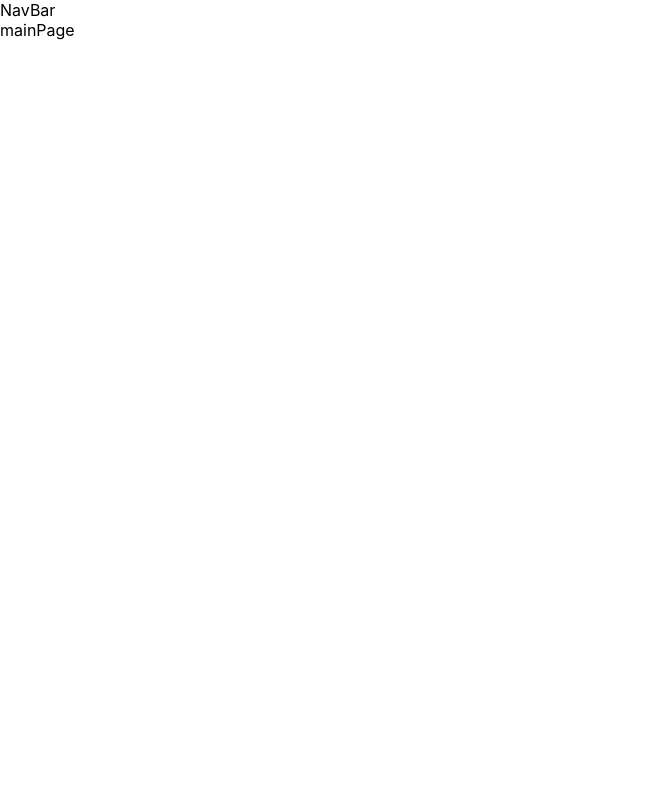
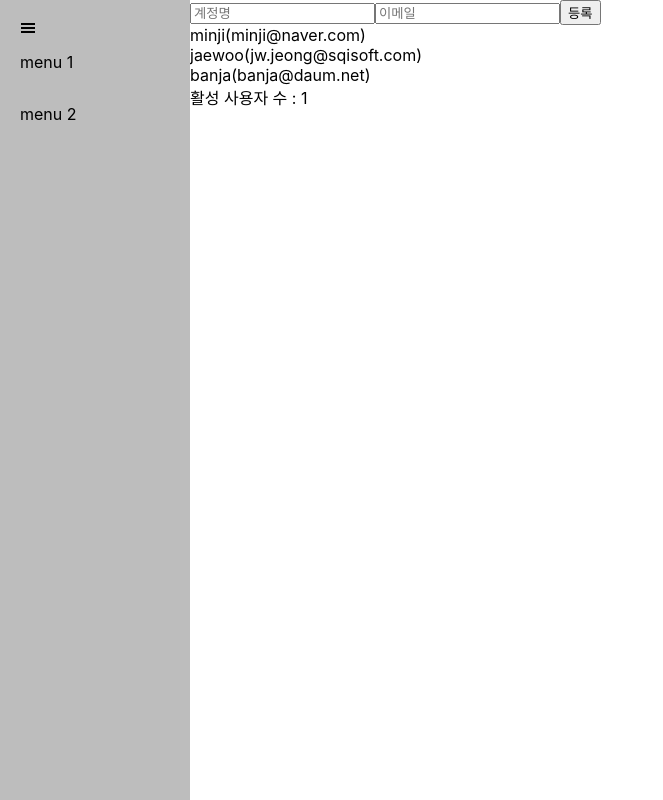
Before and after one commit to projaewoo/Board, a React (Create React App) app: page / in a window 1280 px wide. Shown: the whole page, without its empty margins (0-663 px from the left). Built offline with nearby package versions, Linux system fonts and the light colour scheme.

Commit message:
Context API 도입중

```diff
--- a/package.json
+++ b/package.json
@@ -9,6 +9,7 @@
     "eslint-config-airbnb": "^18.2.1",
     "react": "^17.0.2",
     "react-dom": "^17.0.2",
+    "react-icons": "^4.3.1",
     "react-scripts": "4.0.3",
     "styled-components": "^5.3.1",
     "web-vitals": "^1.0.1"
@@ -40,6 +41,6 @@
   "devDependencies": {
     "eslint-config-prettier": "^8.3.0",
     "eslint-plugin-prettier": "^3.3.1",
-    "prettier": "^2.2.1"
+    "prettier": "^2.4.1"
   }
 }
--- a/src/App.js
+++ b/src/App.js
@@ -1,11 +1,20 @@
+import React, {
+  useReducer,
+  useState,
+  useRef,
+  useCallback,
+  useMemo,
+} from "react";
 import NavBar from "./components/NavBar";
 import MainPage from "./components/MainPage";
 
 const App = () => {
+  const [sideBar, setSideBar] = useState(true);
+
   return (
     <>
-      <NavBar />
-      <MainPage />
+      <NavBar sideBar={sideBar} setSideBar={setSideBar} />
+      <MainPage sideBar={sideBar} />
     </>
   );
 };
--- /dev/null
+++ b/src/components/CreateUser.js
@@ -0,0 +1,23 @@
+import React, { useEffect } from "react";
+import styled from "styled-components";
+
+const CreateUser = (props) => {
+  const { username, email, onChange, onCreate } = props;
+
+  useEffect(() => {
+    console.log(`username`, username);
+    console.log(`email`, email);
+  }, [username, email]);
+
+  return (
+    <CreateUserWrapper>
+      <input name="username" placeholder="계정명" onChange={onChange} />
+      <input name="emial" placeholder="이메일" onChange={onChange} />
+      <button onClick={() => onCreate()}>등록</button>
+    </CreateUserWrapper>
+  );
+};
+
+const CreateUserWrapper = styled.div``;
+
+export default CreateUser;
--- a/src/components/MainPage.js
+++ b/src/components/MainPage.js
@@ -1,16 +1,109 @@
-import React from 'react';
-import styled from 'styled-components';
+import React, { useReducer, useRef, useCallback, useMemo } from "react";
+import styled from "styled-components";
 
-const MainPage = () => {
-  return(
-    <MainPageWrapper>
-      mainPage
-    </MainPageWrapper>
+import useInputs from "../hooks/useInputs";
+
+import CreateUser from "./CreateUser";
+import UserList from "./UserList";
+
+const initialState = {
+  users: [
+    {
+      id: 1,
+      username: "minji",
+      email: "minji@naver.com",
+      active: true,
+    },
+    {
+      id: 2,
+      username: "jaewoo",
+      email: "jw.jeong@sqisoft.com",
+      active: false,
+    },
+    {
+      id: 3,
+      username: "banja",
+      email: "banja@daum.net",
+      active: false,
+    },
+  ],
+};
+
+const reducer = (state, action) => {
+  switch (action.type) {
+    case "CREATE_USER":
+      return {
+        users: state.users.concat(action.user),
+      };
+    case "TOGGLE_USER":
+      return {
+        ...state,
+        users: state.users.map((user) =>
+          user.id === action.id ? { ...user, active: !user.active } : user
+        ),
+      };
+    case "REMOVE_USER":
+      return {
+        ...state,
+        users: state.users.filter((user) => user.id !== action.id),
+      };
+    default:
+      return state;
+  }
+};
+
+const countActiveUsers = (users) => {
+  return users.filter((user) => user.active).length;
+};
+
+export const UserDispatch = React.createContext(null);
+
+const MainPage = (props) => {
+  const { sideBar } = props;
+
+  const [{ username, email }, onChange, onReset] = useInputs({
+    username: "",
+    email: "",
+  });
+
+  const [state, dispatch] = useReducer(reducer, initialState);
+  const nextId = useRef(4);
+
+  const { users } = state;
+
+  const onCreate = useCallback(() => {
+    dispatch({
+      type: "CREATE_USER",
+      user: {
+        id: nextId.current,
+        username,
+        email,
+      },
+    });
+    onReset();
+    nextId.current += 1;
+  }, [username, email, onReset]);
+
+  const count = useMemo(() => countActiveUsers(users), [users]);
+
+  return (
+    <UserDispatch.Provider value={dispatch}>
+      <MainPageWrapper sideBar={sideBar}>
+        <CreateUser
+          username={username}
+          email={email}
+          onChange={onChange}
+          onCreate={onCreate}
+        />
+        <UserList users={users} />
+        <div>활성 사용자 수 : {count}</div>
+      </MainPageWrapper>
+    </UserDispatch.Provider>
   );
 };
 
 const MainPageWrapper = styled.div`
-
+  padding-left: ${(props) => (props.sideBar ? "190px" : "60px")};
 `;
 
 export default MainPage;
--- a/src/components/NavBar.js
+++ b/src/components/NavBar.js
@@ -1,10 +1,41 @@
-import React from "react";
+import React, { useEffect } from "react";
 import styled from "styled-components";
 
-const NavBar = () => {
-  return <NavBarWrapper>NavBar</NavBarWrapper>;
+import { GiHamburgerMenu as HamburgerIcon } from "react-icons/gi";
+
+const NavBar = (props) => {
+  const { sideBar, setSideBar } = props;
+
+  return (
+    <NavBarWrapper sideBar={sideBar}>
+      <HamburgerIcon onClick={() => setSideBar(!sideBar)} />
+      {sideBar ? (
+        <>
+          <p>menu 1</p>
+          <p>menu 2</p>
+        </>
+      ) : null}
+    </NavBarWrapper>
+  );
 };
 
-const NavBarWrapper = styled.div``;
+const NavBarWrapper = styled.div`
+  position: fixed;
+  top: 0;
+  left: 0;
+  height: 100%;
+  width: ${(props) => (props.sideBar ? "150px" : "20px")};
+  padding: 20px;
+  background-color: #bdbdbd;
+
+  transition: linear 0.1s;
+
+  display: flex;
+  flex-direction: column;
+
+  & > svg {
+    cursor: pointer;
+  }
+`;
 
 export default NavBar;
--- /dev/null
+++ b/src/components/UserList.js
@@ -0,0 +1,22 @@
+import React from "react";
+import styled from "styled-components";
+
+const UserList = (props) => {
+  const { users } = props;
+
+  return (
+    <UserListWrapper>
+      {users.map((user) => (
+        <>
+          <span>{user.username}</span>
+          <span>({user.email})</span>
+          <br />
+        </>
+      ))}
+    </UserListWrapper>
+  );
+};
+
+const UserListWrapper = styled.div``;
+
+export default UserList;
--- /dev/null
+++ b/src/hooks/useInputs.js
@@ -0,0 +1,16 @@
+import { useState, useCallback } from "react";
+
+const useInputs = (initialForm) => {
+  const [form, setForm] = useState(initialForm);
+
+  const onChange = useCallback((e) => {
+    const { name, value } = e.target;
+    setForm((form) => ({ ...form, [name]: value }));
+  }, []);
+
+  const onReset = useCallback(() => setForm(initialForm), [initialForm]);
+
+  return [form, onChange, onReset];
+};
+
+export default useInputs;
```
Also changed, not shown: .eslintrc.js (deleted), .prettirrc.js (deleted), 1 other file (tests, documents, lock files or other folders).
